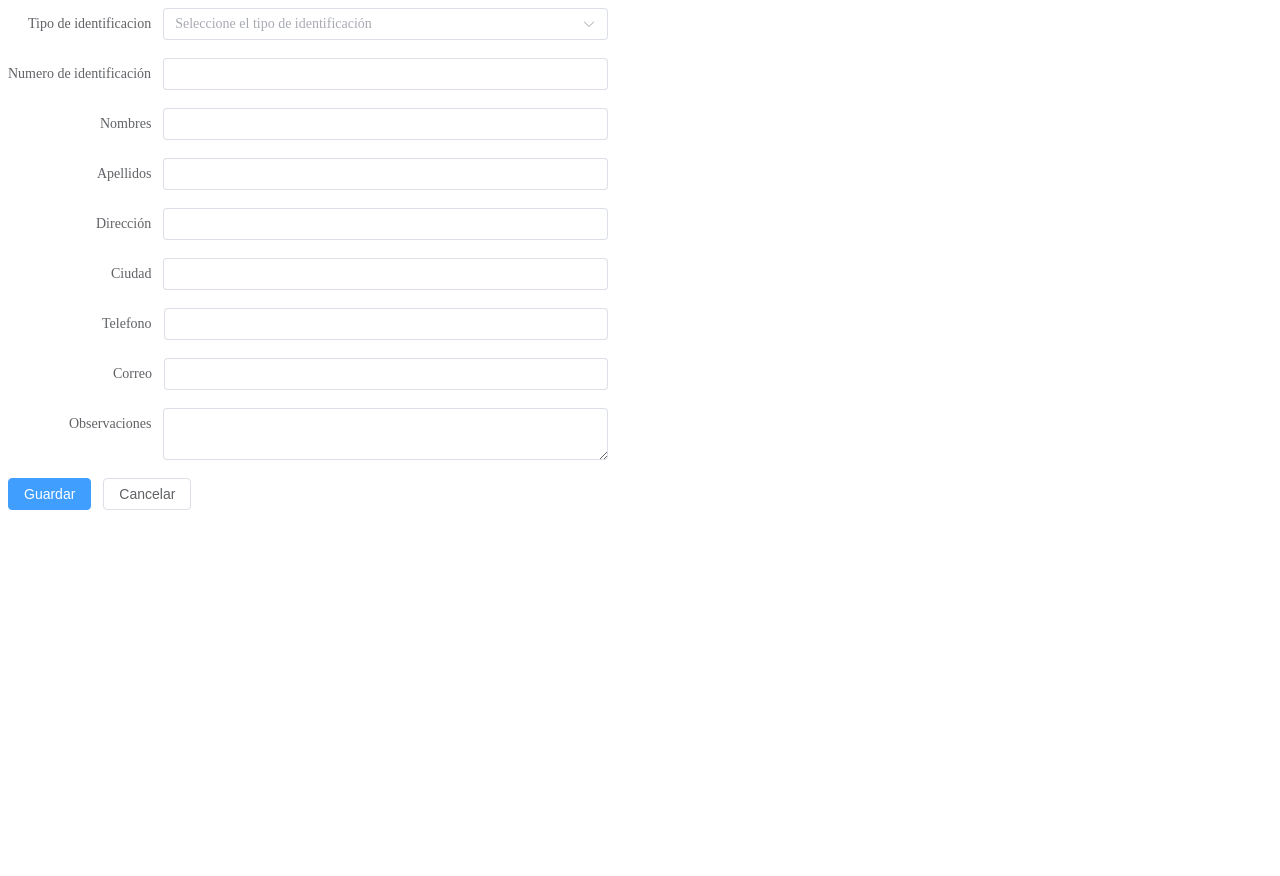
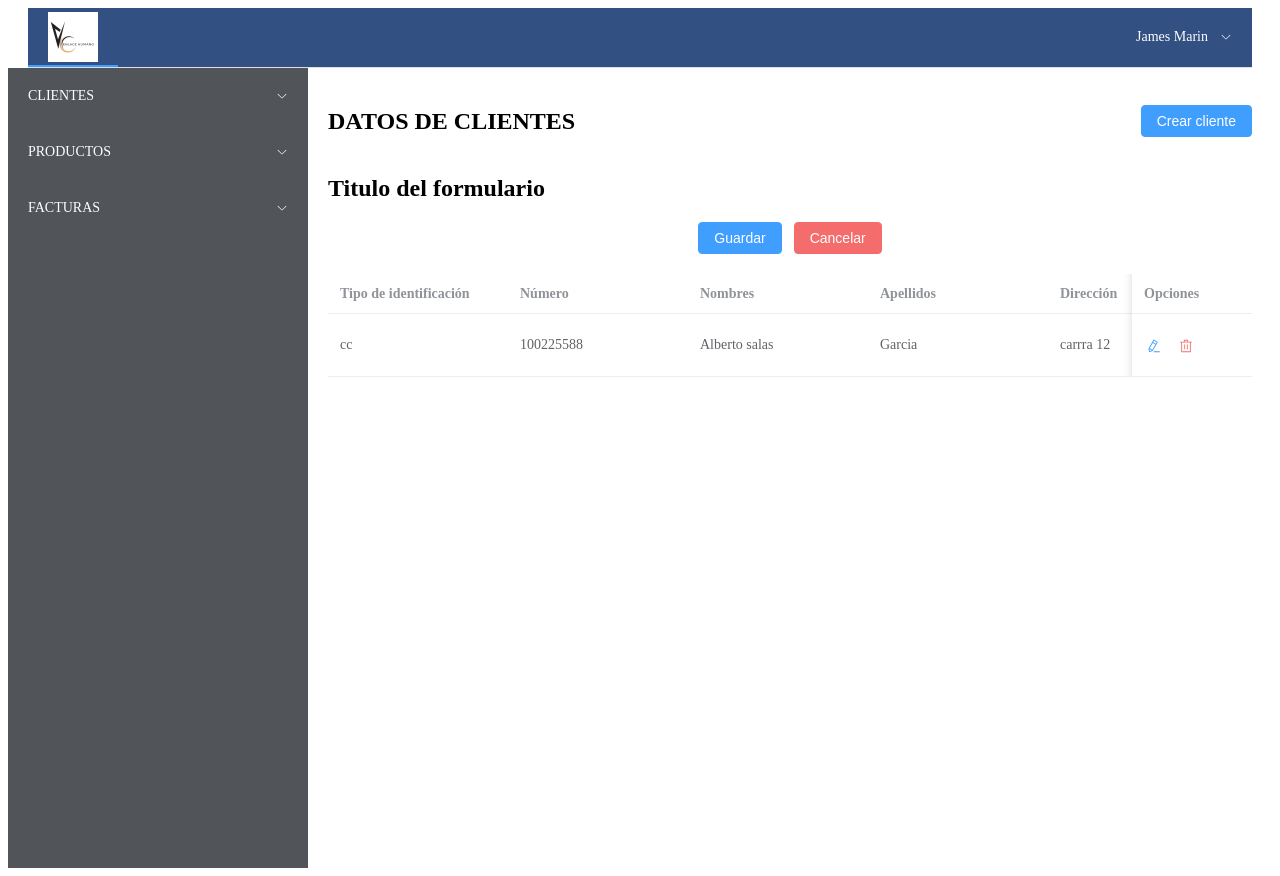
Before and after one commit to Jamesmarin2932/proyecto_sena_facturacion_fronted, a Vue app: page /clientes in a window 1280 px wide. Before the commit the page ends 800 px from the top, so only its background shows below. Built offline with nearby package versions, Linux system fonts and the light colour scheme.

Commit message:
Crar formularios y componentes modulo clientes

```diff
--- a/src/components/LayoutMain.vue
+++ b/src/components/LayoutMain.vue
@@ -17,7 +17,8 @@ import SideBarMain from './SideBarMain.vue'
         <SideBarMain/>
     </el-aside>
     <el-main>
-
+        <slot name="slotlayout"></slot>
+        <slot name="slotlayout2"></slot>
     </el-main>
 </el-container>
 
--- a/src/components/NavBar.vue
+++ b/src/components/NavBar.vue
@@ -1,6 +1,8 @@
 <template>
     <el-menu
       :default-active="activeIndex"
+      background-color="#325082"
+      text-color="#fefefe"
       class="el-menu-demo"
       mode="horizontal"
       :ellipsis="false"
@@ -14,7 +16,7 @@
         />
       </el-menu-item>
 
-      <!-- Espacio flexible para empujar los elementos a la derecha -->
+
       <div class="flex-spacer"></div>
 
       <el-sub-menu index="1">
@@ -29,12 +31,12 @@
   export default {
     data() {
       return {
-        activeIndex: '0', // Asegúrate de ajustar esto según sea necesario
+        activeIndex: '0',
       };
     },
     methods: {
       handleSelect(index) {
-        // Manejo de la selección
+
         console.log(index);
       },
     },
@@ -43,14 +45,14 @@
 
   <style scoped>
   .el-menu-demo {
-    display: flex; /* Activar Flexbox */
-    justify-content: space-between; /* Espacio entre elementos */
-    align-items: center; /* Centrar verticalmente */
+    display: flex;
+    justify-content: space-between;
+    align-items: center;
     width: 100%;
     z-index: 10;
   }
 
   .flex-spacer {
-    flex-grow: 1; /* Esta clase hace que el espacio flexible ocupe todo el espacio disponible */
+    flex-grow: 1;
   }
   </style>
--- a/src/components/SideBarMain.vue
+++ b/src/components/SideBarMain.vue
@@ -1,24 +1,49 @@
 <template>
+  <div class="menu-container">
     <el-menu
       default-active="2"
       class="el-menu-vertical-demo"
+      background-color="#515459"
+      text-color="#fefefe"
       @open="handleOpen"
       @close="handleClose"
     >
-      <el-sub-menu index="1">
-        <template #title>
-          <el-icon><location /></el-icon>
-          <span>Menú</span>
-        </template>
+    <el-sub-menu index="1">
+          <template #title>CLIENTES</template>
           <el-menu-item index="1-1">Clientes</el-menu-item>
-          <el-menu-item index="1-2">Productos</el-menu-item>
-         <el-menu-item index="1-3">Facturacion</el-menu-item>
-        <el-sub-menu index="1-4">
-          <template #title>Informes</template>
-          <el-menu-item index="1-4-1">Consolidado</el-menu-item>
+          <el-menu-item index="1-2">Informes</el-menu-item>
+
         </el-sub-menu>
-      </el-sub-menu>
+
+
+        <el-sub-menu index="2">
+          <template #title>PRODUCTOS</template>
+          <el-menu-item index="2-1">Crear producto</el-menu-item>
+          <el-menu-item index="2-2">Consultar productos</el-menu-item>
+          <el-menu-item index="2-3">Consultar stock</el-menu-item>
+        </el-sub-menu>
+
+        <el-sub-menu index="3">
+          <template #title>FACTURAS</template>
+          <el-menu-item index="3-1">Crear factura</el-menu-item>
+          <el-menu-item index="3-2">Consultar factura</el-menu-item>
+          <el-menu-item index="3-3">Informe movimientos</el-menu-item>
+        </el-sub-menu>
 
 
     </el-menu>
-  </template>
+  </div>
+</template>
+
+<style scoped>
+.menu-container {
+  display: flex;
+  flex-direction: column;
+  height: 100vh; /* Ocupa el 100% de la altura de la ventana */
+}
+
+.el-menu-vertical-demo {
+  flex-grow: 1; /* Asegura que el menú ocupe todo el espacio disponible */
+  border-right: none; /* Opcional, para eliminar la línea de borde derecha */
+}
+</style>
--- /dev/null
+++ b/src/components/formulario.vue
@@ -0,0 +1,26 @@
+<template>
+
+<div class="container-header">
+        <h1 class="titulo">{{ titulo }}</h1>
+        <el-row justify="center"align="middle">
+        <el-button type="primary">Guardar</el-button>
+        <el-button type="danger">Cancelar</el-button>
+        </el-row>
+
+        <slot name="slotform"></slot>
+    </div>
+
+</template>
+
+<script setup>
+
+defineProps({
+    titulo: String,
+
+})
+
+</script>
+
+<style scoped>
+
+</style>
--- /dev/null
+++ b/src/components/headerButton.vue
@@ -0,0 +1,38 @@
+<template>
+    <div  class="container">
+
+<div class="container-header">
+        <h1 class="titulo">{{ titulo }}</h1>
+        <el-row justify="center"align="middle">
+        <el-button type="primary">{{ tituloboton }}</el-button>
+        </el-row>
+    </div>
+
+
+    </div>
+
+
+
+
+</template>
+
+<script setup>
+
+defineProps({
+    titulo: String,
+    tituloboton:String,
+})
+
+</script>
+
+<style scoped>
+.container{
+    margin-bottom: 10;
+}
+
+.container-header{
+    display: flex;
+    justify-content: space-between;
+    padding: 0px;
+}
+</style>
--- a/src/router/index.js
+++ b/src/router/index.js
@@ -1,6 +1,6 @@
 import {createRouter, createWebHashHistory, createWebHistory} from 'vue-router'
 import Inicio from '../components/Inicio.vue'
-import Clientes from '../views/clientes.vue'
+import Clientes from '../views/clientes/clientes.vue'
 import  LayoutMain from '../components/LayoutMain.vue'
 import  productos from '../views/productos.vue'
 
--- a/src/views/clientes.vue
+++ /dev/null
@@ -1,73 +0,0 @@
-<template>
-  <el-form :model="form" label-width="auto" style="max-width: 600px">
-
-    <el-form-item label="Tipo de identificacion">
-      <el-select v-model="form.region" placeholder="Seleccione el tipo de identificación">
-        <el-option label="CC" value="shanghai" />
-        <el-option label="Nit" value="beijing" />
-        <el-option label="Cedula de extranjeria" value="beijing" />
-      </el-select>
-    </el-form-item>
-
-    <el-form-item label="Numero de identificación">
-      <el-input v-model="form.name" />
-      </el-form-item>
-
-
-
-    <el-form-item label="Nombres">
-      <el-input v-model="form.name" />
-      </el-form-item>
-
-      <el-form-item label="Apellidos">
-      <el-input v-model="form.name" />
-      </el-form-item>
-
-
-      <el-form-item label="Dirección">
-      <el-input v-model="form.name" />
-      </el-form-item>
-
-
-      <el-form-item label="Ciudad">
-      <el-input v-model="form.name" />
-      </el-form-item>
-
-      <el-form-item label="Telefono">
-      <el-input v-model="form.name" />
-      </el-form-item>
-
-      <el-form-item label="Correo">
-      <el-input v-model="form.name" />
-      </el-form-item>
-
-
-    <el-form-item label="Observaciones">
-      <el-input v-model="form.desc" type="textarea" />
-    </el-form-item>
-    <el-form-item>
-      <el-button type="primary" @click="onSubmit">Guardar</el-button>
-      <el-button>Cancelar</el-button>
-    </el-form-item>
-  </el-form>
-</template>
-
-<script lang="ts" setup>
-import { reactive } from 'vue'
-
-// do not use same name with ref
-const form = reactive({
-  name: '',
-  region: '',
-  date1: '',
-  date2: '',
-  delivery: false,
-  type: [],
-  resource: '',
-  desc: '',
-})
-
-const onSubmit = () => {
-  console.log('submit!')
-}
-</script>
--- /dev/null
+++ b/src/views/clientes/Componentes/formClientes.vue
@@ -0,0 +1,13 @@
+<template>
+<h1></h1>
+
+</template>
+
+<script setup>
+
+</script>
+
+<style scoped>
+
+
+</style>
--- /dev/null
+++ b/src/views/clientes/clientes.vue
@@ -0,0 +1,83 @@
+<template>
+  <layout-main>
+    <template #slotlayout>
+      <header-button
+        :titulo="'DATOS DE CLIENTES'"
+        :tituloboton="'Crear cliente'"
+      />
+
+
+      <formulario :titulo="'Titulo del formulario'">
+
+        <template #slotform>
+          <form-clientes />
+        </template>
+      </formulario>
+
+      <!-- Tabla de datos de clientes -->
+      <div>
+        <el-table :data="tableData" stripe style="width: 100%">
+          <el-table-column prop="Tipo_de_identificacion" label="Tipo de identificación" width="180" />
+          <el-table-column prop="Numero" label="Número" width="180" />
+          <el-table-column prop="Nombres" label="Nombres" width="180" />
+          <el-table-column prop="Apellidos" label="Apellidos" width="180" />
+          <el-table-column prop="Dirección" label="Dirección" width="180" />
+          <el-table-column prop="Ciudad" label="Ciudad" width="180" />
+          <el-table-column prop="Telefono" label="Teléfono" width="180" />
+          <el-table-column prop="Correo" label="Correo" />
+          <el-table-column fixed="right" label="Opciones" min-width="120">
+            <template #default>
+              <el-button link type="primary" :icon="EditPen"></el-button>
+              <el-button link type="danger" :icon="Delete"></el-button>
+            </template>
+          </el-table-column>
+        </el-table>
+      </div>
+    </template>
+  </layout-main>
+</template>
+
+
+
+<script lang="ts" setup>
+import { reactive } from 'vue'
+import LayoutMain from '../../components/LayoutMain.vue';
+import formClientes from './Componentes/formClientes.vue';
+import headerButton from '../../components/headerButton.vue';
+import formulario from '../../components/formulario.vue';
+import {Delete,EditPen} from "@element-plus/icons-vue";
+
+
+// do not use same name with ref
+const form = reactive({
+  name: '',
+  region: '',
+  date1: '',
+  date2: '',
+  delivery: false,
+  type: [],
+  resource: '',
+  desc: '',
+})
+
+const onSubmit = () => {
+  console.log('submit!')
+}
+
+const tableData = [
+  {
+    Tipo_de_identificacion: 'cc',
+    Numero: '100225588',
+    Nombres: 'Alberto salas',
+    Apellidos: 'Garcia',
+    Dirección: 'carrra 12',
+    Ciudad: 'Bogota',
+    Telefono: '854412',
+    Correo: 'Albert@gmh45',
+  },]
+
+</script>
+
+<style scoped>
+
+</style>
--- a/src/views/productos.vue
+++ b/src/views/productos.vue
@@ -1,4 +1,8 @@
 <template>
+ <layout-main>
+<template #slotlayout2>
+
+
     <el-form :model="form" label-width="auto" style="max-width: 600px">
 
 
@@ -38,10 +42,18 @@
     <el-button>Cancelar</el-button>
   </el-form-item>
 </el-form>
+
+</template>
+</layout-main>
+
+
+
+
   </template>
 
   <script lang="ts" setup>
   import { reactive } from 'vue'
+  import LayoutMain from '../components/LayoutMain.vue';
 
   // do not use same name with ref
   const form = reactive({
```
Lines whose indentation alone changed are shown as unchanged.
